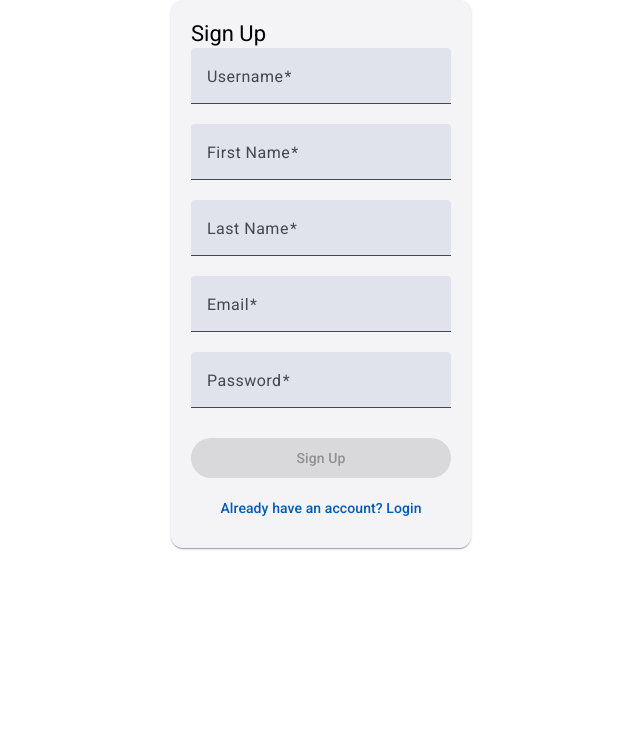
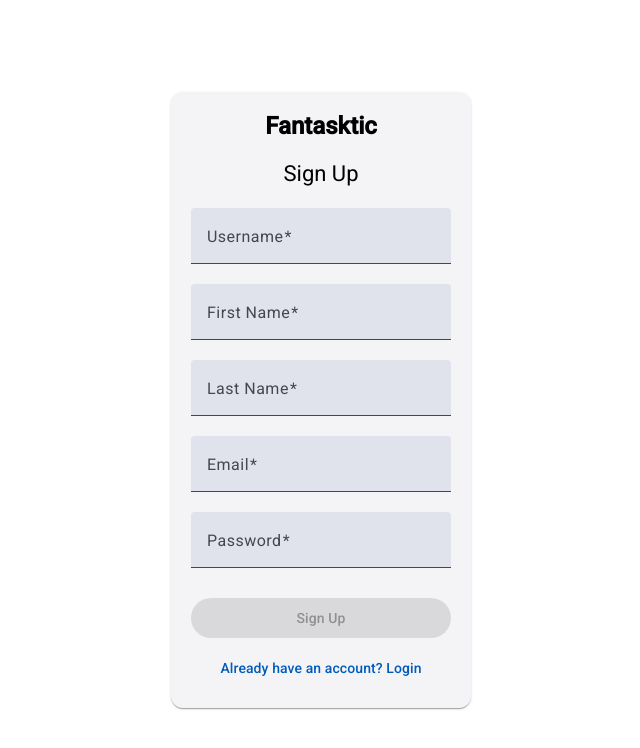
Before and after one commit to amuthig/fantasktic, an Angular app in the folder frontend/: page /signup in a window 1280 px wide. Shown: the top 748 px of the page, without its empty margins (319-959 px from the left). Built offline with nearby package versions, Linux system fonts and the light colour scheme.

Commit message:
adding style to auth module

```diff
--- a/frontend/src/app/auth/login/login.component.css
+++ b/frontend/src/app/auth/login/login.component.css
@@ -1,11 +1,37 @@
+:host {
+  display: flex;
+  justify-content: center;
+  align-items: center;
+  height: 100vh; /* Assurez-vous que le conteneur prend toute la hauteur de la vue */
+}
+
 mat-card {
   width: 300px;
-    margin: auto;
   padding: 20px;
+  display: flex;
+  flex-direction: column;
+  align-items: center;
 }
+
+.logo {
+  font-size: 24px; /* Taille de la police pour le logo */
+  font-weight: bold; /* Mettre le texte en gras */
+  margin-bottom: 20px; /* Ajouter un espace sous le logo */
+  cursor: pointer; /* Changer le curseur pour indiquer que c'est cliquable */
+}
+
+mat-card-title {
+  margin-bottom: 10px; /* Ajouter un espace sous le titre */
+}
+
+.form-field {
+  margin-top: 10px; /* Ajouter un espace au-dessus du premier champ de formulaire */
+}
+
 mat-form-field {
   width: 100%;
 }
+
 button {
   width: 100%;
   margin-top: 10px;
--- a/frontend/src/app/auth/login/login.component.html
+++ b/frontend/src/app/auth/login/login.component.html
@@ -1,7 +1,8 @@
 <mat-card>
+  <span class="logo">Fantasktic</span>
   <mat-card-title>Login</mat-card-title>
   <form [formGroup]="loginForm" (ngSubmit)="onLogin()">
-      <mat-form-field>
+    <mat-form-field class="form-field">
       <mat-label>Username</mat-label>
       <input matInput formControlName="username" />
       <mat-error *ngIf="loginForm.get('username')?.hasError('required')">Username is required</mat-error>
@@ -12,7 +13,7 @@
       <mat-error *ngIf="loginForm.get('password')?.hasError('required')">Password is required</mat-error>
     </mat-form-field>
 
-      <button mat-raised-button color="primary" [disabled]="loginForm.invalid">Login</button>
+    <button mat-flat-button color="primary" [disabled]="loginForm.invalid">Login</button>
     <mat-error *ngIf="errorMessage">{{ errorMessage }}</mat-error>
   </form>
   <button mat-button (click)="navigateToSignup()">Don't have an account? Sign Up</button>
--- a/frontend/src/app/auth/signup/signup.component.css
+++ b/frontend/src/app/auth/signup/signup.component.css
@@ -1,11 +1,33 @@
+:host {
+  display: flex;
+  justify-content: center;
+  align-items: center;
+  height: 100vh; /* Assurez-vous que le conteneur prend toute la hauteur de la vue */
+}
+
 mat-card {
   width: 300px;
-    margin: auto;
   padding: 20px;
+  display: flex;
+  flex-direction: column;
+  align-items: center;
 }
+
+.logo {
+  font-size: 24px; /* Taille de la police pour le logo */
+  font-weight: bold; /* Mettre le texte en gras */
+  margin-bottom: 20px; /* Ajouter un espace sous le logo */
+  cursor: pointer; /* Changer le curseur pour indiquer que c'est cliquable */
+}
+
+mat-card-title {
+  margin-bottom: 20px; /* Ajouter un espace sous le titre */
+}
+
 mat-form-field {
   width: 100%;
 }
+
 button {
   width: 100%;
   margin-top: 10px;
--- a/frontend/src/app/auth/signup/signup.component.html
+++ b/frontend/src/app/auth/signup/signup.component.html
@@ -1,4 +1,5 @@
 <mat-card>
+  <span class="logo">Fantasktic</span>
   <mat-card-title>Sign Up</mat-card-title>
   <form [formGroup]="signupForm" (ngSubmit)="onSignup()">
     <mat-form-field>
@@ -22,7 +23,7 @@
       <input type="password" matInput formControlName="password" />
     </mat-form-field>
 
-      <button mat-raised-button color="primary" [disabled]="signupForm.invalid">Sign Up</button>
+    <button mat-flat-button color="primary" [disabled]="signupForm.invalid">Sign Up</button>
   </form>
   <button mat-button (click)="navigateToLogin()">Already have an account? Login</button>
 </mat-card>
```
Lines whose indentation alone changed are shown as unchanged.
